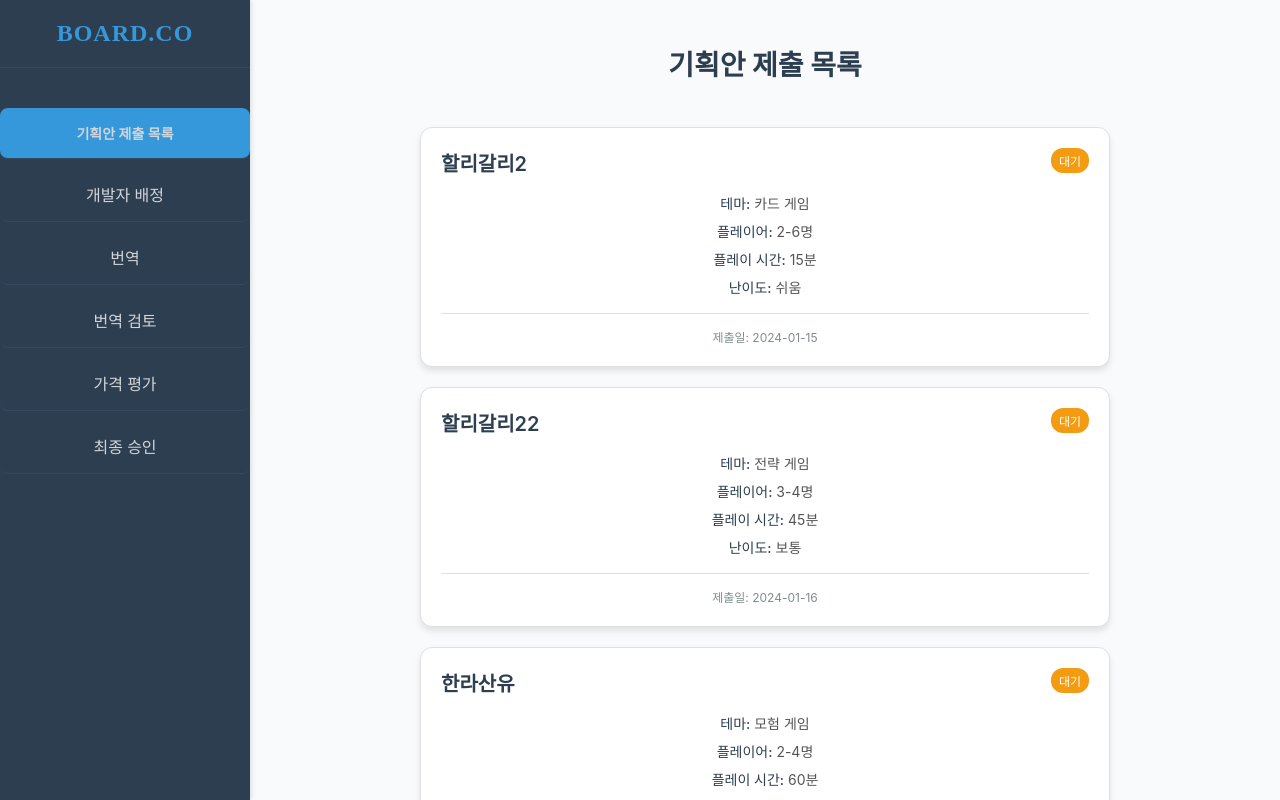
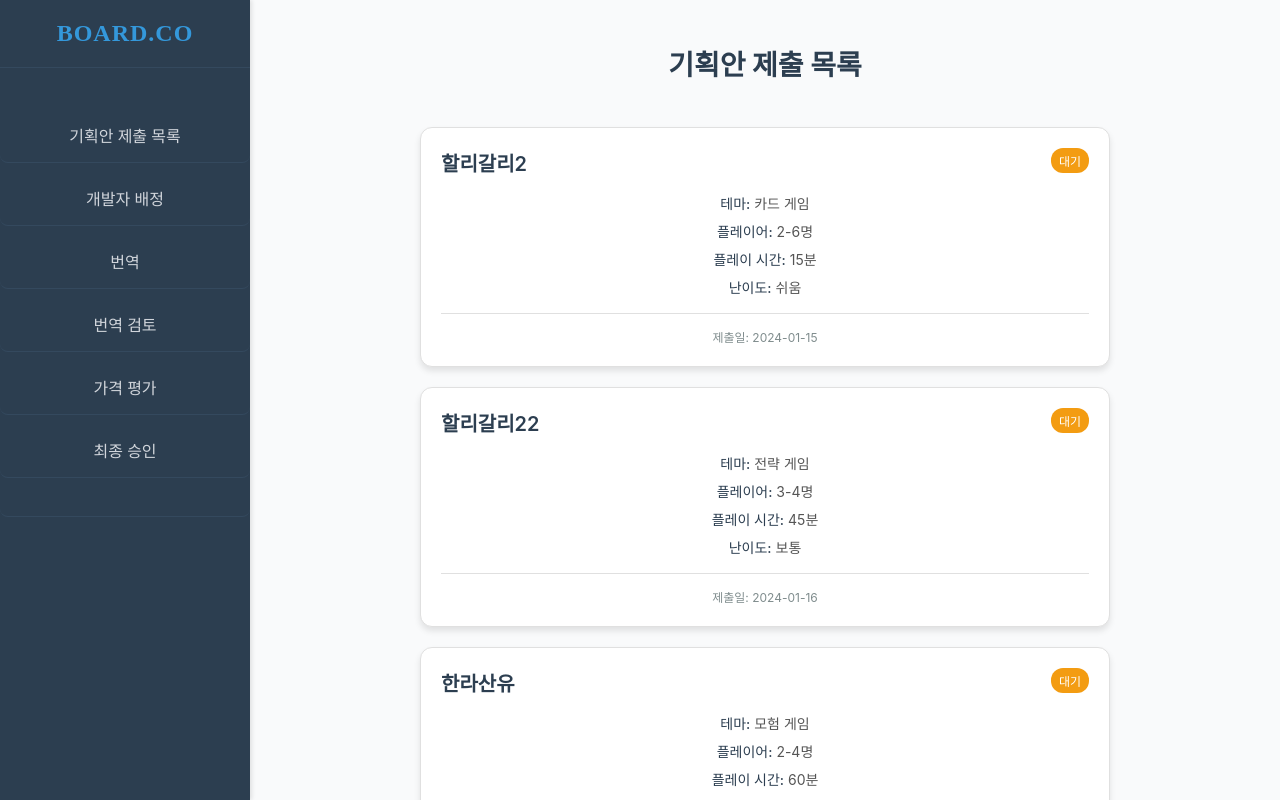
Before and after one commit to illilili/boardgame-assistant, a React (Create React App) app in the folder frontend/: page /publishing in a window 1280 px wide. Built offline with nearby package versions, Linux system fonts and the light colour scheme; the HTML template or start-up script is replaced by a standard one.

Commit message:
feat: fe-회원가입, 로그인 보완

```diff
--- a/frontend/src/mainPage/Header.jsx
+++ b/frontend/src/mainPage/Header.jsx
@@ -1,8 +1,22 @@
-import React, { useState } from 'react';
+import React, { useState, useEffect } from 'react';
 import './Header.css'; // 헤더 전용 CSS 파일을 새로 임포트합니다.
 import { Link, useNavigate, useLocation } from 'react-router-dom';
 
-const Header = () => (
+const Header = () => {
+  const [isLoggedIn, setIsLoggedIn] = useState(false);
+
+  useEffect(() => {
+    // localStorage에 accessToken이 있으면 로그인 상태로 간주
+    const token = localStorage.getItem('accessToken');
+    if (token) {
+      setIsLoggedIn(true);
+    } else {
+      setIsLoggedIn(false);
+    }
+  }, []);
+
+
+return (
   <header className="minimalist-header">
     <div className="logo-minimalist">BOARD.CO</div>
     <nav className="main-nav">
@@ -10,6 +24,18 @@ const Header = () => (
       <a href="/development">개발</a>
       <a href="/publishing">출판</a>
       <a href="/team">팀</a>
+
+      {/* 로그인 상태가 아닐 때만 로그인/회원가입 버튼을 보여줌 */}
+        {!isLoggedIn && (
+          <>
+            <Link to="/login">
+              로그인
+            </Link>
+            <Link to="/signup">
+              회원가입
+            </Link>
+          </>
+        )}
     </nav>
     <div className="hamburger-icon">
       <span></span>
@@ -18,5 +44,5 @@ const Header = () => (
     </div>
   </header>
 );
-
+};
 export default Header;
--- a/frontend/src/pages/auth/Login.jsx
+++ b/frontend/src/pages/auth/Login.jsx
@@ -55,6 +55,10 @@ const Login = () => {
        type="submit"
        className="w-full bg-teal-400 text-white py-2 rounded-md hover:bg-teal-500 transition-colors">로그인</button>
     </form>
+
+    <a href="/signup" className="block w-full text-center mt-3 bg-teal-400 text-white py-2 rounded-md hover:bg-teal-500 transition-colors">
+      회원가입
+    </a>
     </div>
   )
 }
--- a/frontend/src/publishing/Publishing.jsx
+++ b/frontend/src/publishing/Publishing.jsx
@@ -2,11 +2,25 @@
 import React, { useState, useEffect } from 'react';
 import { useNavigate } from 'react-router-dom';
 import './Publishing.css';
+
 import SubmissionDetail from './SubmissionDetail';
 import WelcomeScreen from './WelcomeScreen';
 
+// --- 데이터 및 메인 컴포넌트 --- 수정 필
+const workspaceNavItems = [
+  { id: 'header', title: '기획안 제출 목록', isHeader: true },
+  { id: 'developer', title: '개발자 배정', path: '/developer-assignment' },
+  { id: 'translation', title: '번역', path: '/translation' },
+  { id: 'translationReview', title: '번역 검토', path: '/translation-review' },
+  { id: 'pricing', title: '가격 평가', path: '/pricing-evaluation' },
+  { id: 'finalApproval', title: '최종 승인', path: '/final-approval' },
+  { id: ''}
+];
+
 function Publishing() {
-  const navigate = useNavigate();
+  // const navigate = useNavigate();
+  const [activeViewId, setActiveViewId] = useState(null);
+
   const [submissions, setSubmissions] = useState([]);
   const [selectedSubmission, setSelectedSubmission] = useState(null);
   const [loading, setLoading] = useState(true);
@@ -122,12 +136,15 @@ function Publishing() {
           <div className="logo">BOARD.CO</div>
         </div>
         <ul className="workspace-nav-list">
-          <li className="nav-item nav-header">기획안 제출 목록</li>
-          <li className="nav-item" onClick={() => navigate('/developer-assignment')}>개발자 배정</li>
-          <li className="nav-item" onClick={() => navigate('/translation')}>번역</li>
-          <li className="nav-item" onClick={() => navigate('/translation-review')}>번역 검토</li>
-          <li className="nav-item" onClick={() => navigate('/pricing-evaluation')}>가격 평가</li>
-          <li className="nav-item" onClick={() => navigate('/final-approval')}>최종 승인</li>
+          {workspaceNavItems.map((item) => (
+            <li
+              key={item.id}
+              className={`nav-item ${activeViewId === item.id ? 'active' : ''}`}
+              onClick={() => setActiveViewId(item.id)}
+            >
+              {item.title}
+            </li>
+          ))}
         </ul>
       </aside>
 
--- a/frontend/src/router.js
+++ b/frontend/src/router.js
@@ -11,6 +11,9 @@ import Translation from './publishing/Translation';
     import TranslationReview from './publishing/TranslationReview';
     import PricingEvaluation from './publishing/PricingEvaluation';
     import FinalApproval from './publishing/FinalApproval';
+
+    import Login from './pages/auth/Login';
+    import SignUp from './pages/auth/SignUp';
 
     const router = createBrowserRouter([
         {
@@ -67,6 +70,16 @@ const router = createBrowserRouter([
             id: 10,
             path:'/final-approval',
             element: <FinalApproval/>
+        },
+        {
+            id: 11,
+            path:'/login',
+            element: <Login/>
+        },
+        {
+            id: 12,
+            path:'/signup',
+            element: <SignUp/>
         }
     ]);
     export default router;
```
Lines whose indentation alone changed are shown as unchanged.
